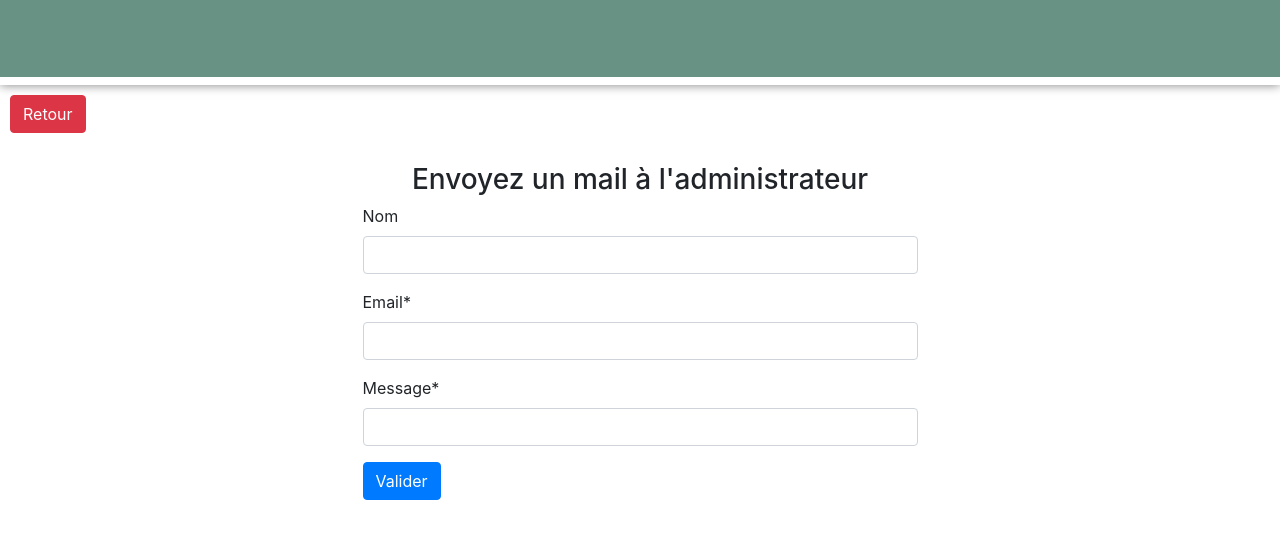
After one commit to kiswayODG/ProjetTutore-Reservation-de-ressources-pedagogiques, a Django app: page /contact-admin/ in a window 1280 px wide. The commit adds this page. Shown: the top 539 px of the page. Run offline with Django 4.2, Linux system fonts and the light colour scheme; some libraries are stand-ins or nearby versions.

Commit message:
Module d'envoi de mail à ladmin

```diff
--- a/GesRessourcesPed/GesRessourcesPed/urls.py
+++ b/GesRessourcesPed/GesRessourcesPed/urls.py
@@ -30,5 +30,6 @@ urlpatterns = [
     path('reservation/<int:id>/change/', views.update_res,name='update_reservation'),
     path('reservation/<int:id>/delete/', views.delete_res,name='delete_reservation'),
     path('welcome/', include("django.contrib.auth.urls")),
+    path('contact-admin/', views.contactAdmin, name='contactAdmin'),
 
 ]
--- a/GesRessourcesPed/srcApp/forms.py
+++ b/GesRessourcesPed/srcApp/forms.py
@@ -26,6 +26,6 @@ class UserForm(forms.ModelForm):
         self.helper = FormHelper()
 
 class ContactAdminForm(forms.Form):
-   name = forms.CharField(required=False)
+   nom = forms.CharField(required=False)
    email = forms.EmailField()
    message = forms.CharField(max_length=1000)
--- a/GesRessourcesPed/srcApp/templates/base.html
+++ b/GesRessourcesPed/srcApp/templates/base.html
@@ -26,7 +26,7 @@
                 <li><a class="icon-home " href="#accueil">Voir ressources</a></li>
                 <li><a class="icon-group"  href="{% url 'reservation' %}">Réservation</a></li>
                 <li><a class="icon-leaf " href="#services">Utilisateurs</a></li>
-                <li><a class="icon-envelope-alt " href="#contact">Contacter admin</a></li>
+                <li><a class="icon-envelope-alt " href="{% url 'contactAdmin' %}">Contacter admin</a></li>
         {% endblock %}
           </ul>
       </nav>
--- /dev/null
+++ b/GesRessourcesPed/srcApp/templates/contactAdmin.html
@@ -0,0 +1,20 @@
+{% extends 'base.html' %}
+ {% block navigation %}
+              <h1 style="padding:3%"> </h1>
+       {% endblock %}
+{% load crispy_forms_tags %}
+{% block content %}
+
+ <a href="{% url 'home' %}" class="btn btn btn-danger" style="margin:10px">Retour</a>
+    <div class="container" >
+ <h3 class="text-center" style="margin-top:20px">Envoyez un mail à l'administrateur</h3>
+<form action="" method="post" style="margin-left:25%; margin-right:25%">
+
+
+  {% csrf_token %}
+  {{ form|crispy }}
+
+  <button type="submit" class="btn btn-primary">Valider</button>
+</form>
+</div>
+{% endblock %}
--- a/GesRessourcesPed/srcApp/templates/registration/welcome.html
+++ b/GesRessourcesPed/srcApp/templates/registration/welcome.html
@@ -4,13 +4,13 @@
 {% if user.is_authenticated and user.username != "admin" %}
                 <li><a class="icon-home " href="#accueil">Voir ressources</a></li>
                 <li><a class="icon-group"  href="{% url 'reservation' %}">Réservation</a></li>
-                <li><a class="icon-envelope-alt " href="#contact">Contacter admin</a></li>
+               <li><a class="icon-envelope-alt " href="{% url 'contactAdmin' %}">Contacter admin</a></li>
 {% endif %}
 {% if user.is_authenticated and user.username == "admin" %}
                 <li><a class="icon-home " href="#accueil">Voir ressources</a></li>
                 <li><a class="icon-group"  href="{% url 'reservation' %}">Réservation</a></li>
                 <li><a class="icon-leaf " href="#services">Utilisateurs</a></li>
-                <li><a class="icon-envelope-alt " href="#contact">Contacter admin</a></li>
+                 <li><a class="icon-envelope-alt " href="{% url 'contactAdmin' %}">Contacter admin</a></li>
 {% else %}
 
 {% endif %}
--- a/GesRessourcesPed/srcApp/templates/reservHome.html
+++ b/GesRessourcesPed/srcApp/templates/reservHome.html
@@ -6,7 +6,7 @@
 {% if user.is_authenticated and user.username != "admin" %}
                 <li><a class="icon-home " href="#accueil">Voir ressources</a></li>
                 <li><a class="icon-group"  href="{% url 'reservation' %}">Réservation</a></li>
-                <li><a class="icon-envelope-alt " href="#contact">Contacter admin</a></li>
+                <li><a class="icon-envelope-alt " href="{% url 'contactAdmin' %}">Contacter admin</a></li>
 {% endif %}
 {% if user.is_authenticated and user.username == "admin" %}
                 <li><a class="icon-home " href="#accueil">Voir ressources</a></li>
--- a/GesRessourcesPed/srcApp/views.py
+++ b/GesRessourcesPed/srcApp/views.py
@@ -89,7 +89,7 @@ def createUser(request):
                   'create_user.html',
                   {'form': form})
 
-def contact(request):
+def contactAdmin(request):
   form = ContactAdminForm()
   return render(request,
           'contactAdmin.html',
```
